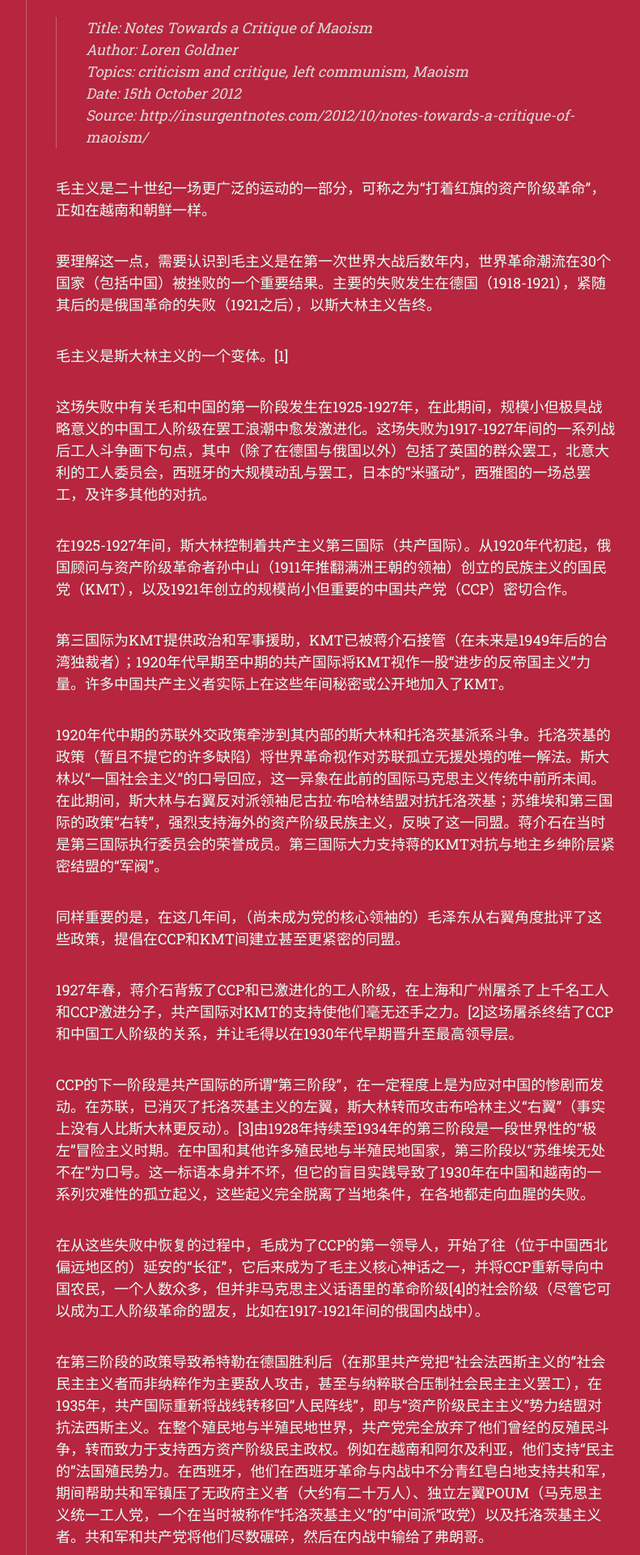
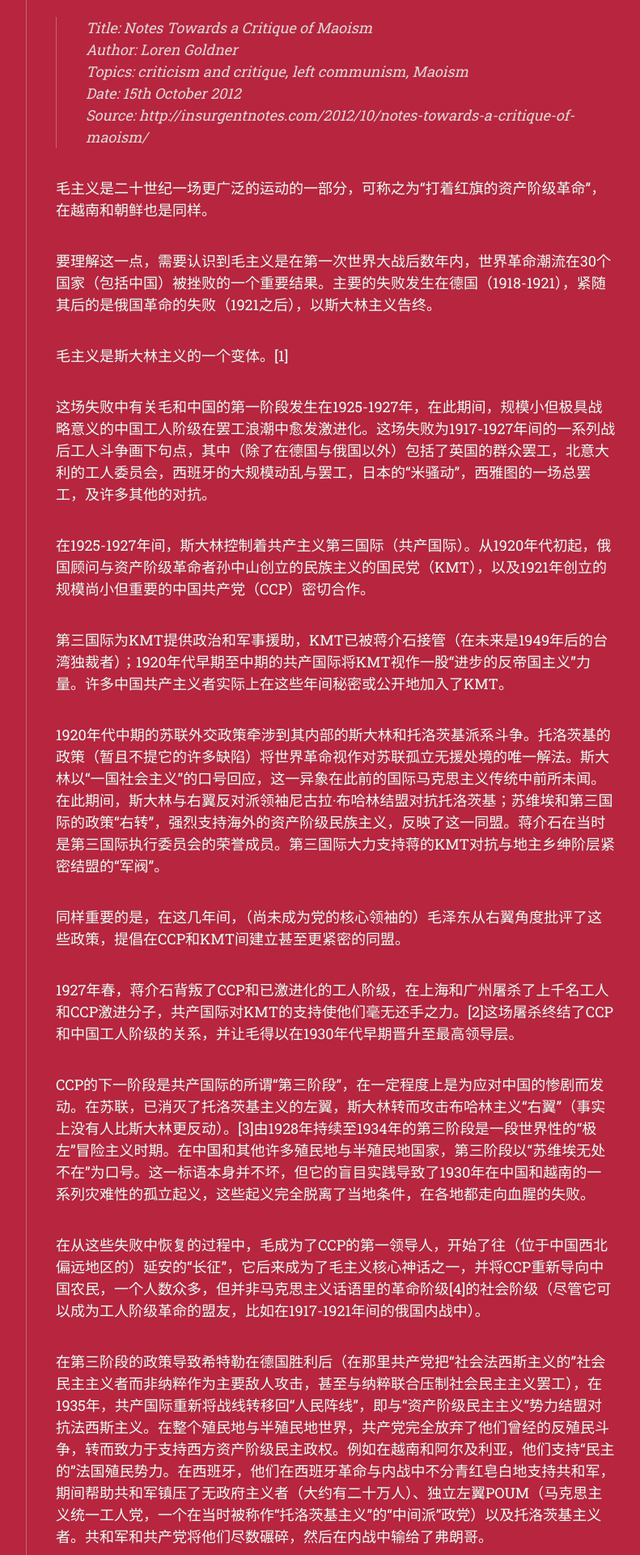
Before and after one commit to scatterdclouds/scatterdclouds.github.io, a Jekyll site: the page built from _posts/2024-12-12-goldner-notes.md, in a window 1280 px wide. Shown: the part 413-2333 px from the top of the page at 81% size, without its empty margins (357-1148 px from the left). Built offline with Jekyll 4.4.1, drawn with Linux system fonts in a browser that asks for light colours; nearby versions of some CDN libraries; some web fonts are replaced; comment, search, counter and statistics services are not loaded; some of the changed text lies outside the part shown.

Commit message:
Update 2024-12-12-goldner-notes.md

```diff
--- a/_posts/2024-12-12-goldner-notes.md
+++ b/_posts/2024-12-12-goldner-notes.md
@@ -15,7 +15,7 @@ comments: true
 > Date: 15th October 2012 <br/>
 > Source: http://insurgentnotes.com/2012/10/notes-towards-a-critique-of-maoism/ <br/>
 
-毛主义是二十世纪一场更广泛的运动的一部分，可称之为“打着红旗的资产阶级革命”，正如在越南和朝鲜一样。
+毛主义是二十世纪一场更广泛的运动的一部分，可称之为“打着红旗的资产阶级革命”，在越南和朝鲜也是同样。
 
 要理解这一点，需要认识到毛主义是在第一次世界大战后数年内，世界革命潮流在30个国家（包括中国）被挫败的一个重要结果。主要的失败发生在德国（1918-1921），紧随其后的是俄国革命的失败（1921之后），以斯大林主义告终。
 
@@ -23,7 +23,7 @@ comments: true
 
 这场失败中有关毛和中国的第一阶段发生在1925-1927年，在此期间，规模小但极具战略意义的中国工人阶级在罢工浪潮中愈发激进化。这场失败为1917-1927年间的一系列战后工人斗争画下句点，其中（除了在德国与俄国以外）包括了英国的群众罢工，北意大利的工人委员会，西班牙的大规模动乱与罢工，日本的“米骚动”，西雅图的一场总罢工，及许多其他的对抗。
 
-在1925-1927年间，斯大林控制着共产主义第三国际（共产国际）。从1920年代初起，俄国顾问与资产阶级革命者孙中山（1911年推翻满洲王朝的领袖）创立的民族主义的国民党（KMT），以及1921年创立的规模尚小但重要的中国共产党（CCP）密切合作。
+在1925-1927年间，斯大林控制着共产主义第三国际（共产国际）。从1920年代初起，俄国顾问与资产阶级革命者孙中山创立的民族主义的国民党（KMT），以及1921年创立的规模尚小但重要的中国共产党（CCP）密切合作。
 
 第三国际为KMT提供政治和军事援助，KMT已被蒋介石接管（在未来是1949年后的台湾独裁者）；1920年代早期至中期的共产国际将KMT视作一股“进步的反帝国主义”力量。许多中国共产主义者实际上在这些年间秘密或公开地加入了KMT。
 
```
Also changed, not shown: other parts of _posts/2024-12-12-goldner-notes.md (+2 -2 lines).
